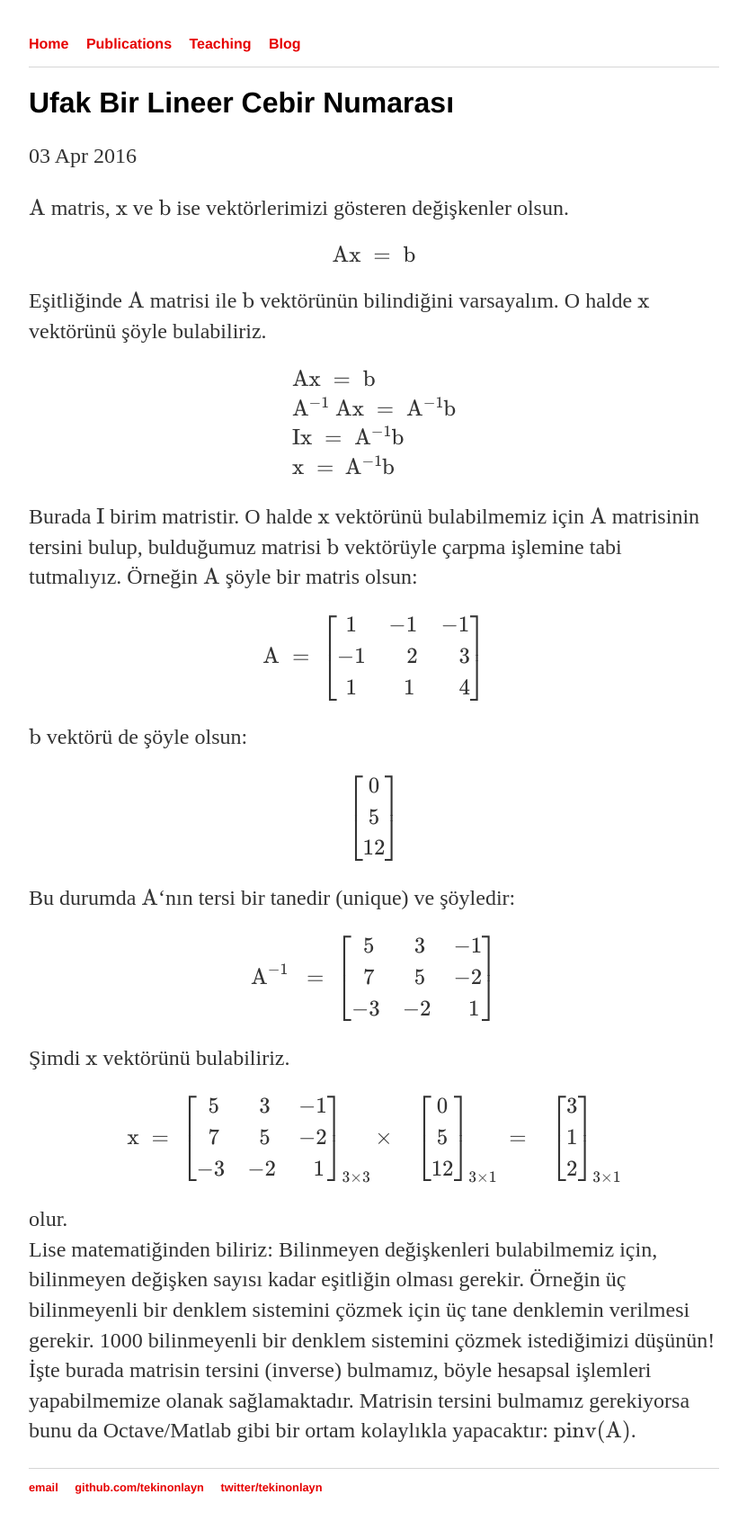
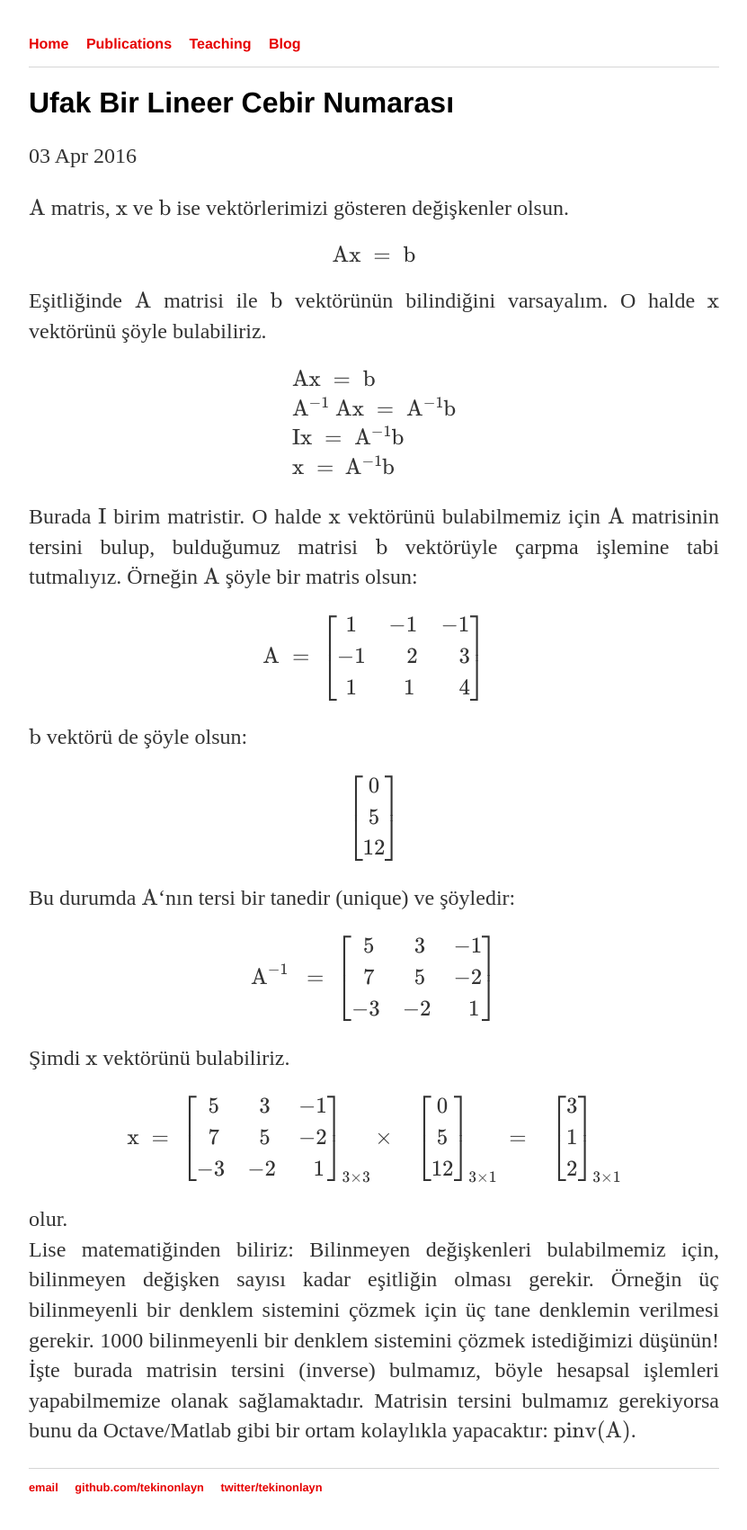
Before and after one commit to tekinonlayn/gi.github.io, a Jekyll site: the page built from _posts/2016-04-03-ufak-bir-lineer-cebir-numarasi.md, in a window 1280 px wide. Shown: the whole page at 90% size, without its empty margins (224-1055 px from the left). Built offline with Jekyll 4.4.1, drawn with Linux system fonts in a browser that asks for light colours; formulas are drawn with MathJax 3.

Commit message:
Update main.css

```diff
--- a/css/main.css
+++ b/css/main.css
@@ -47,6 +47,6 @@ ul.posts li {
     list-style: none;
     margin-bottom: 20px;
 }
-posts p {
+.post p {
     text-align: justify;
 }
```
